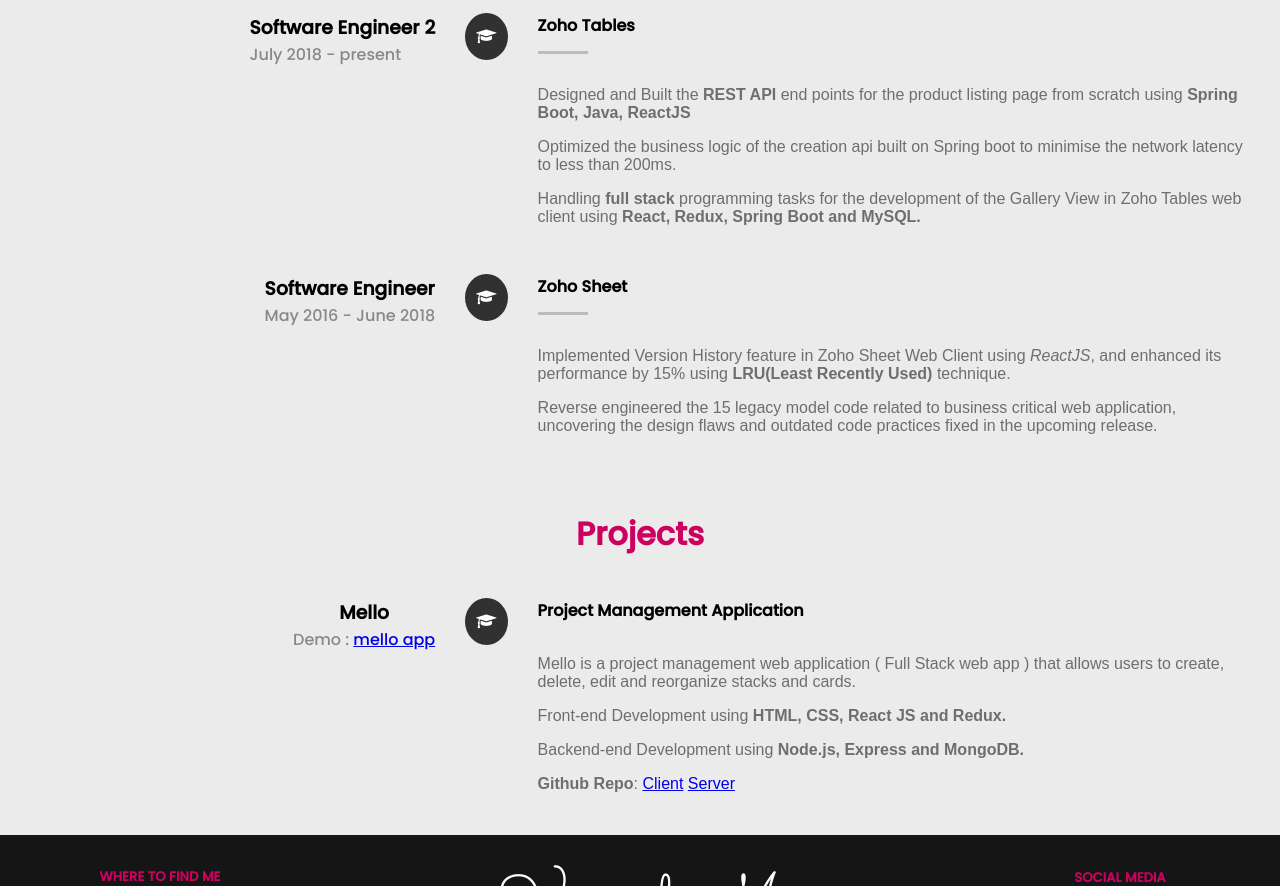
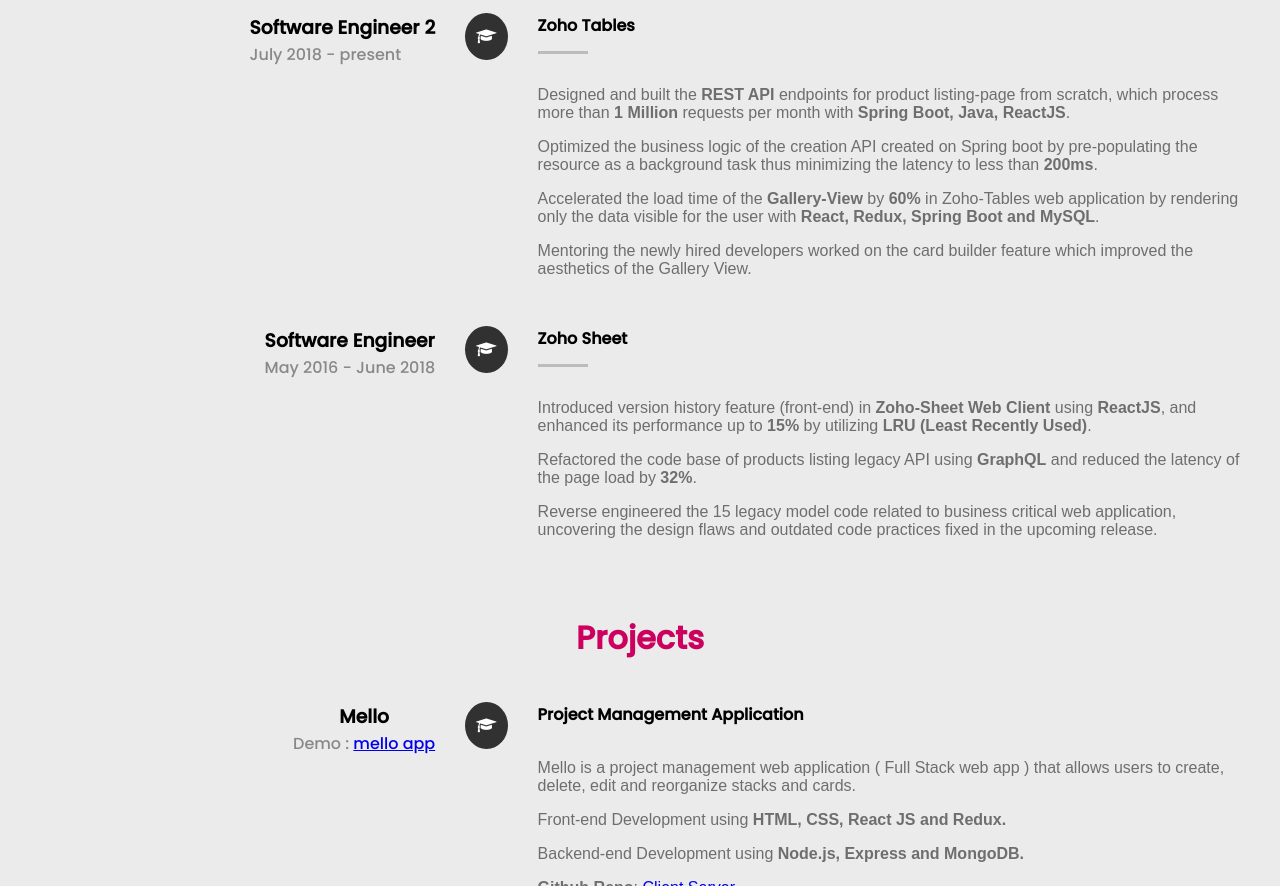
Before and after one commit to vignesh-sivaprakasam/vignesh-sivaprakasam.github.io, a plain HTML site: page index.html in a window 1280 px wide. Shown: the part 1307-2193 px from the top of the page. Drawn offline with Linux system fonts and the light colour scheme.

Commit message:
Portfolio updated

```diff
--- a/index.html
+++ b/index.html
@@ -107,13 +107,16 @@
                                                 <h4 class="resume_company">Zoho Tables</h4>
                                                 <div class="content">
                                                         <div>
-                                                                Designed and Built the <b>REST API</b> end points for the product listing page from scratch using <b>Spring Boot, Java, ReactJS</b><div class=""></div>
+                                                                Designed and built the <b>REST API</b> endpoints for product listing-page from scratch, which process more than <b>1 Million</b> requests per month with <b>Spring Boot, Java, ReactJS</b>.
                                                         </div>
                                                         <div>
-                                                                Optimized the business logic of the creation api built on Spring boot to minimise the network latency to less than 200ms.
+                                                                Optimized the business logic of the creation API created on Spring boot by pre-populating the resource as a background task thus minimizing the latency to less than <b>200ms</b>.
                                                         </div>
                                                         <div>
-                                                                Handling <b>full stack</b> programming tasks for the development of the Gallery View in Zoho Tables web client using <b>React, Redux, Spring Boot and MySQL.</b>
+                                                                Accelerated the load time of the <b>Gallery-View</b> by <b>60%</b> in Zoho-Tables web application by rendering only the data visible for the user with <b>React, Redux, Spring Boot and MySQL</b>.
+                                                        </div>
+                                                        <div>
+                                                                Mentoring the newly hired developers worked on the card builder feature which improved the aesthetics of the Gallery View.
                                                         </div>
                                                 </div>
                                         </div>
@@ -132,7 +135,10 @@
                                                 <h4 class="resume_company">Zoho Sheet</h4>
                                                 <div class="content">
                                                         <div>
-                                                                Implemented Version History feature in Zoho Sheet Web Client using <i>ReactJS</i>, and enhanced its performance by 15% using <strong>LRU(Least Recently Used) </strong>technique.
+                                                                Introduced version history feature (front-end) in <b>Zoho-Sheet Web Client</b> using <b>ReactJS</b>, and enhanced its performance up to <b>15%</b> by utilizing <b>LRU (Least Recently Used)</b>.
+                                                        </div>
+                                                        <div>
+                                                                Refactored the code base of products listing legacy API using <b>GraphQL</b> and reduced the latency of the page load by <b>32%</b>.
                                                         </div>
                                                         <div>
                                                                 Reverse engineered the 15 legacy model code related to business critical web application, uncovering the design flaws and outdated code practices fixed in the upcoming release.
```
Also changed, not shown: 1 other file.
